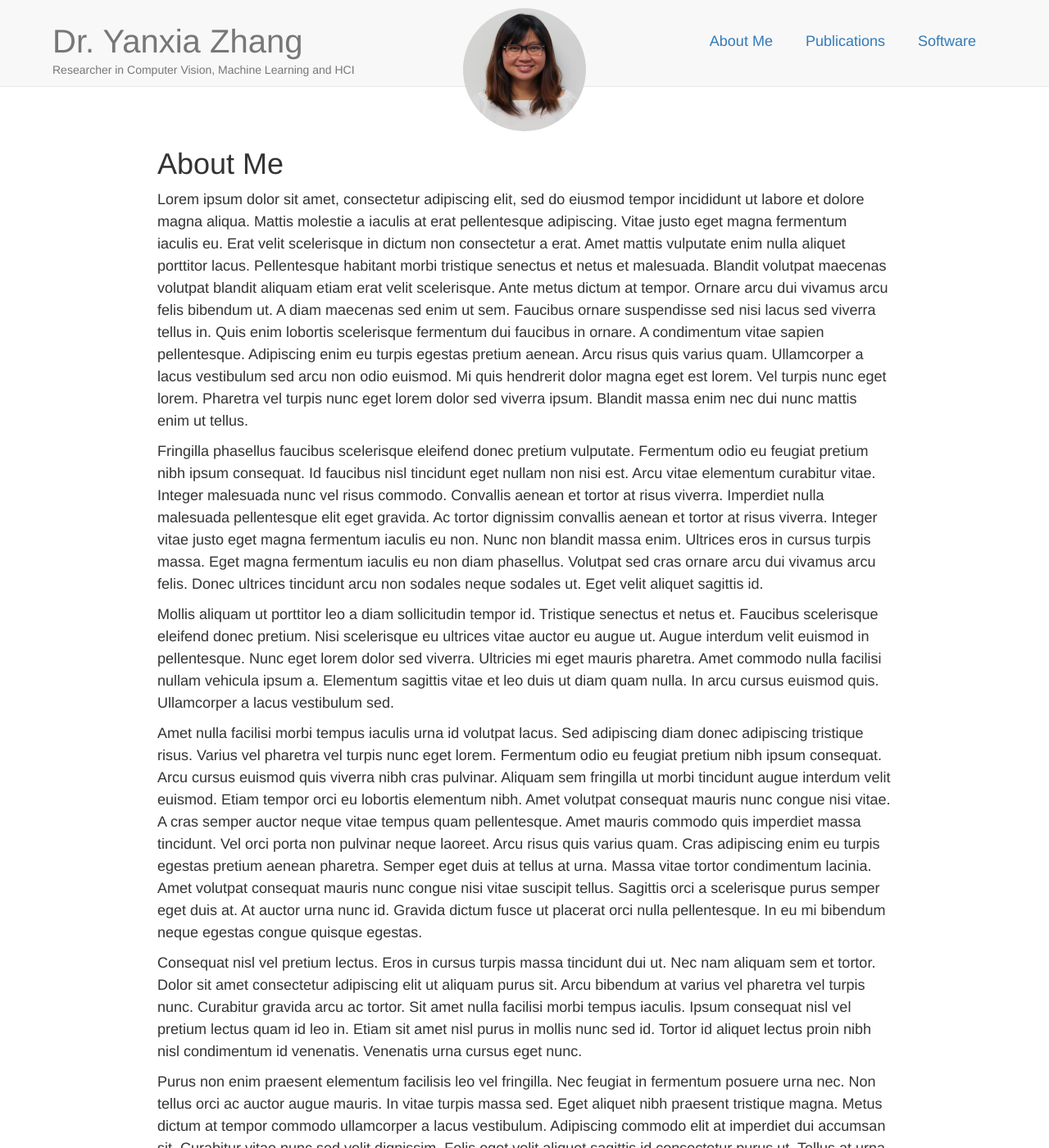
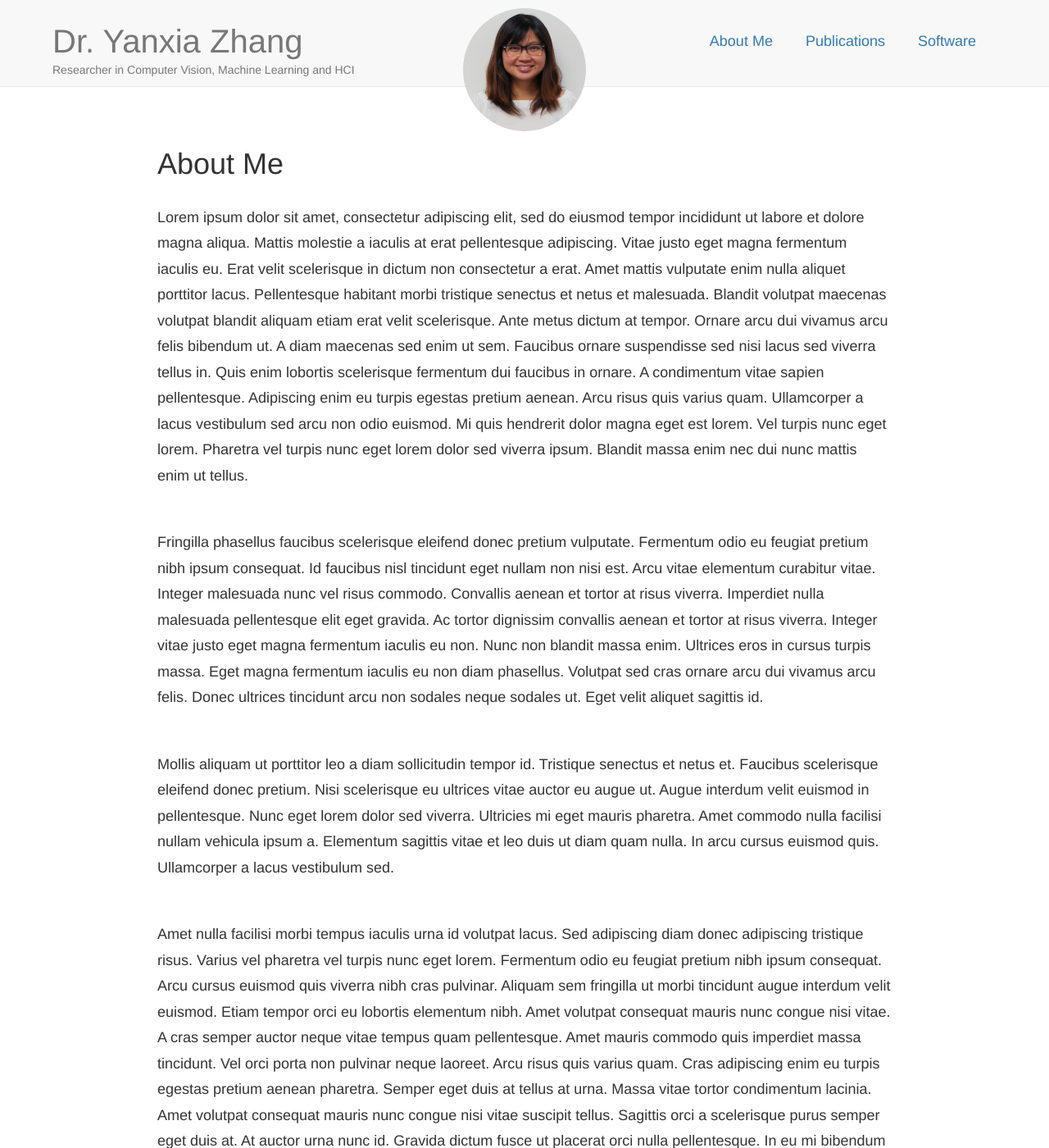
Before and after one commit to yanxia-zhang/yanxia-zhang.github.io, a Jekyll site: the page built from index.html, in a window 1280 px wide and 1400 px high. Shown: the whole window at 82% size. Built offline with Jekyll 4.4.1, drawn with Linux system fonts in a browser that asks for light colours; nearby versions of some CDN libraries.

Commit message:
update <p> style

```diff
--- a/css/main.css
+++ b/css/main.css
@@ -12,10 +12,10 @@ body {
 }
 
 p {
-  line-height: 1.5;
+  line-height: 1.75;
   margin: 30px 0;
-  padding: 0 15%;
   font-size: 18px;
+  padding: 20px 15%;
 }
 
 h1,h2,h3,h4,h5,h6 {
```
